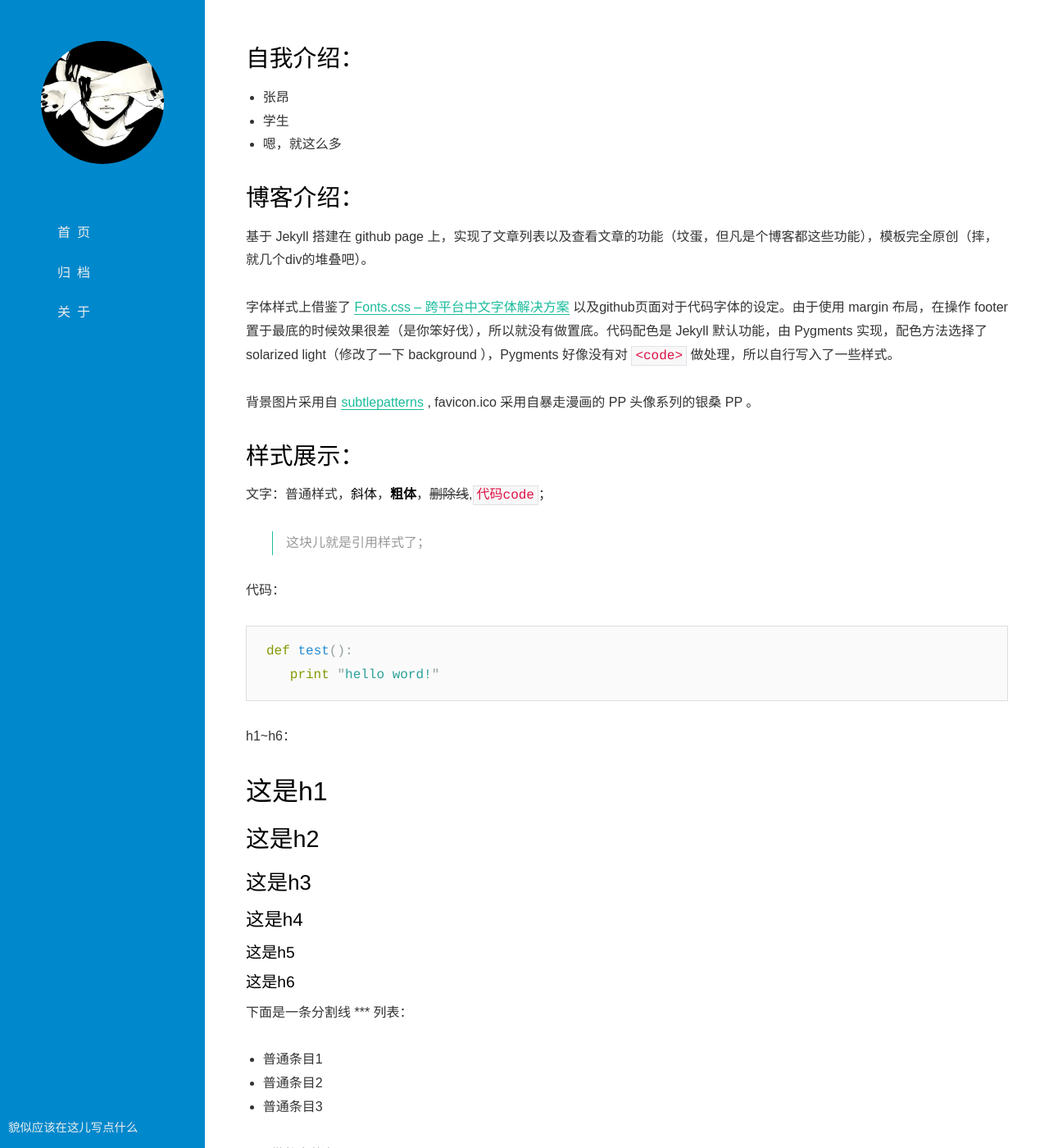
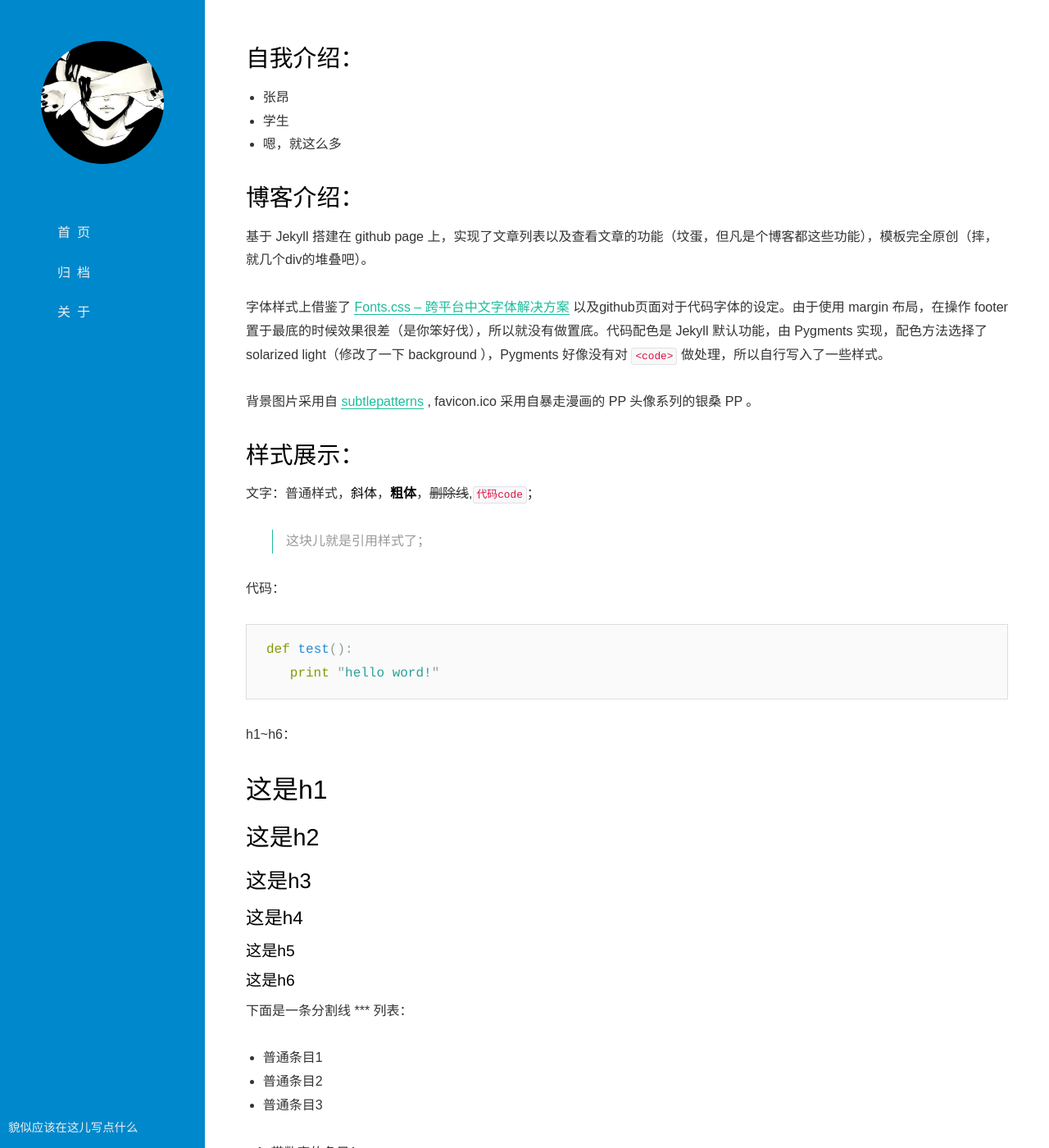
Before and after one commit to for-l00p/zhangziang.github.io, a Jekyll site: the page built from about.md, in a window 1280 px wide and 1400 px high. Shown: the whole window at 82% size. Built offline with Jekyll 4.4.1, drawn with Linux system fonts in a browser that asks for light colours; Markdown is read by kramdown in place of the engine named in the settings.

Commit message:
change p code style 2

```diff
--- a/css/style.css
+++ b/css/style.css
@@ -41,4 +41,6 @@ p code {
     color: #D14;
     border: 1px solid #E1E1E8;
     padding: 2px 4px;
+    border-radius: 3px;
+    font-size: 0.8em;
 }
```
